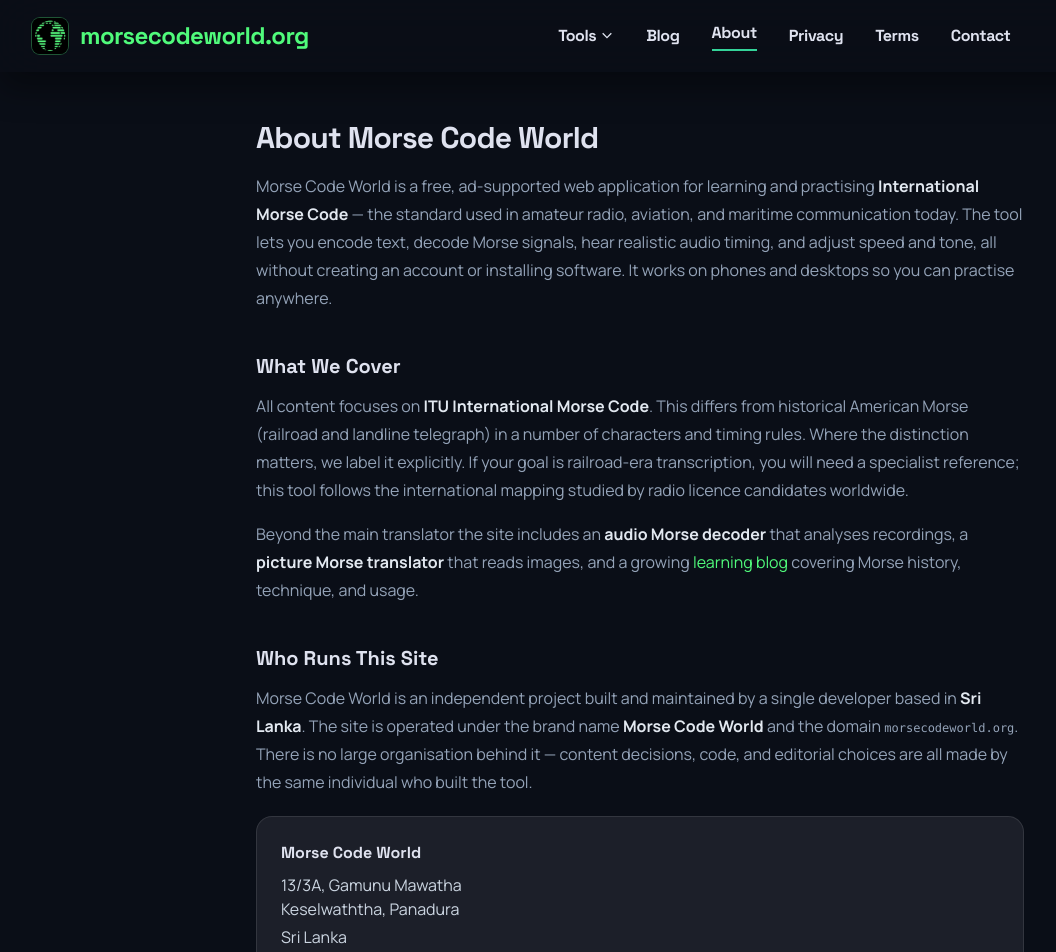
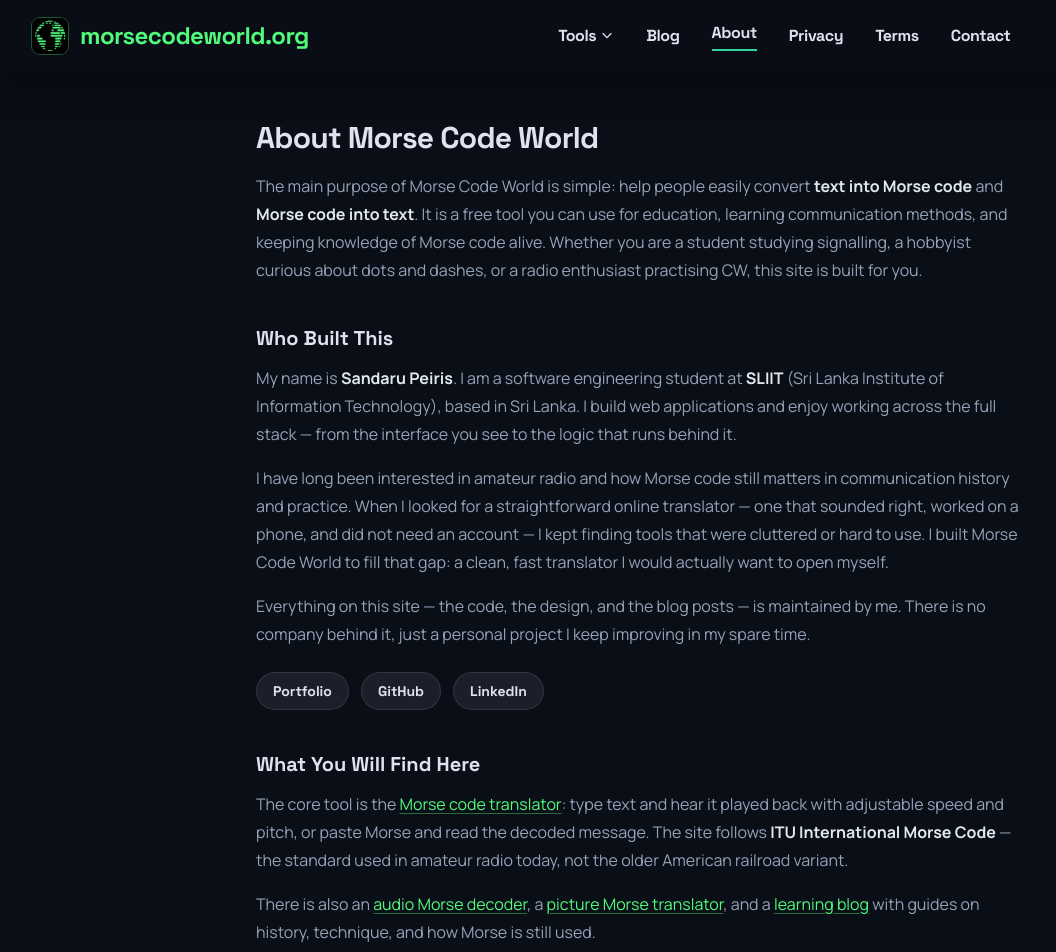
Before and after one commit to sandaru3n/Morse-Code-World, a Next.js app: page /about in a window 1280 px wide. Shown: the top 952 px of the page, without its empty margins (0-1056 px from the left). Built offline with nearby package versions, Linux system fonts and the light colour scheme; no server answers.

Commit message:
Fixed About Page #2

```diff
--- a/app/about/page.tsx
+++ b/app/about/page.tsx
@@ -4,15 +4,22 @@
 import { SiteAddress } from "@/components/SiteAddress";
 import { SITE_NAME, SITE_OPERATOR_NAME, SITE_POSTAL_ADDRESS_SCHEMA, absoluteUrl } from "@/lib/site";
 
+const DEVELOPER = {
+  name: "Sandaru Peiris",
+  linkedIn: "https://www.linkedin.com/in/sandaru-peiris/",
+  github: "https://github.com/sandaru3n",
+  portfolio: "https://sandaru.vercel.app/"
+} as const;
+
 export const metadata: Metadata = {
   alternates: { canonical: "/about" },
   title: "About Morse Code World — Free Online Morse Code Translator",
   description:
-    "Morse Code World is a free online tool for translating, decoding, and learning International Morse Code. Built and maintained by an independent developer based in Sri Lanka.",
+    "Morse Code World was built by Sandaru Peiris to help people convert text to Morse code and back — a free tool for students, hobbyists, and radio enthusiasts.",
   keywords: [
     "about morse code world",
     "morse code translator",
-    "morse code decoder",
+    "Sandaru Peiris",
     "International Morse Code"
   ],
   openGraph: {
@@ -20,7 +27,7 @@
     url: "/about",
     title: "About Morse Code World",
     description:
-      "Morse Code World is a free online tool for translating, decoding, and learning International Morse Code. Built and maintained by an independent developer based in Sri Lanka."
+      "Morse Code World was built by Sandaru Peiris to help people convert text to Morse code and back — a free tool for students, hobbyists, and radio enthusiasts."
   },
   other: {
     "Content-Language": "en"
@@ -42,18 +49,32 @@
   name: "About Morse Code World",
   url: absoluteUrl("/about"),
   description:
-    "Morse Code World is a free online tool for translating, decoding, and learning International Morse Code. Built and maintained by an independent developer based in Sri Lanka.",
+    "Morse Code World was built by Sandaru Peiris to help people convert text to Morse code and back.",
   mainEntity: { "@id": `${absoluteUrl("/")}#organization` },
+  author: {
+    "@type": "Person",
+    name: DEVELOPER.name,
+    url: DEVELOPER.portfolio,
+    sameAs: [DEVELOPER.linkedIn, DEVELOPER.github, DEVELOPER.portfolio]
+  },
   publisher: {
     "@type": "Organization",
     "@id": `${absoluteUrl("/")}#organization`,
     name: SITE_OPERATOR_NAME,
     url: absoluteUrl("/"),
-    address: SITE_POSTAL_ADDRESS_SCHEMA
+    address: SITE_POSTAL_ADDRESS_SCHEMA,
+    founder: {
+      "@type": "Person",
+      name: DEVELOPER.name,
+      url: DEVELOPER.portfolio
+    }
   },
   inLanguage: "en",
   isAccessibleForFree: true
 };
+
+const linkClass =
+  "text-emerald-600 underline decoration-emerald-600/40 underline-offset-[3px] transition-colors hover:text-emerald-700 hover:decoration-emerald-600 dark:text-primary-container dark:decoration-primary-container/40 dark:hover:text-primary-container/90";
 
 export default function AboutPage() {
   return (
@@ -63,72 +84,110 @@
       <div className="flex flex-1 pt-[4.5rem]">
         <main className="flex-1 overflow-y-auto p-3 sm:p-5 lg:p-8">
           <div className="mx-auto max-w-3xl md:py-4">
-
-            {/* ── Page heading ── */}
             <h1 className="font-headline text-2xl font-bold tracking-tight text-neutral-900 dark:text-on-surface sm:text-3xl">
               About Morse Code World
             </h1>
             <p className="mt-4 font-body text-sm leading-relaxed text-slate-600 dark:text-slate-400 sm:text-base sm:leading-7">
-              Morse Code World is a free, ad-supported web application for learning and practising{" "}
-              <strong className="text-neutral-800 dark:text-slate-200">International Morse Code</strong> — the
-              standard used in amateur radio, aviation, and maritime communication today. The tool lets you
-              encode text, decode Morse signals, hear realistic audio timing, and adjust speed and tone, all
-              without creating an account or installing software. It works on phones and desktops so you can
-              practise anywhere.
+              The main purpose of Morse Code World is simple: help people easily convert{" "}
+              <strong className="text-neutral-800 dark:text-slate-200">text into Morse code</strong> and{" "}
+              <strong className="text-neutral-800 dark:text-slate-200">Morse code into text</strong>. It is a
+              free tool you can use for education, learning communication methods, and keeping knowledge of Morse
+              code alive. Whether you are a student studying signalling, a hobbyist curious about dots and dashes,
+              or a radio enthusiast practising CW, this site is built for you.
             </p>
 
-            {/* ── What the site covers ── */}
             <h2 className="mt-10 font-headline text-lg font-bold text-neutral-900 dark:text-on-surface sm:text-xl">
-              What We Cover
+              Who Built This
             </h2>
             <p className="mt-3 font-body text-sm leading-relaxed text-slate-600 dark:text-slate-400 sm:text-base sm:leading-7">
-              All content focuses on <strong className="text-neutral-800 dark:text-slate-200">ITU International Morse Code</strong>.
-              This differs from historical American Morse (railroad and landline telegraph) in a number of characters and
-              timing rules. Where the distinction matters, we label it explicitly. If your goal is railroad-era transcription,
-              you will need a specialist reference; this tool follows the international mapping studied by radio licence
-              candidates worldwide.
+              My name is <strong className="text-neutral-800 dark:text-slate-200">{DEVELOPER.name}</strong>. I am
+              a software engineering student at{" "}
+              <strong className="text-neutral-800 dark:text-slate-200">SLIIT</strong> (Sri Lanka Institute of
+              Information Technology), based in Sri Lanka. I build web applications and enjoy working across the
+              full stack — from the interface you see to the logic that runs behind it.
             </p>
             <p className="mt-4 font-body text-sm leading-relaxed text-slate-600 dark:text-slate-400 sm:text-base sm:leading-7">
-              Beyond the main translator the site includes an <strong className="text-neutral-800 dark:text-slate-200">audio
-              Morse decoder</strong> that analyses recordings, a <strong className="text-neutral-800 dark:text-slate-200">picture
-              Morse translator</strong> that reads images, and a growing{" "}
-              <Link href="/blog" className="text-emerald-600 hover:underline dark:text-primary-container">
+              I have long been interested in amateur radio and how Morse code still matters in communication
+              history and practice. When I looked for a straightforward online translator — one that sounded right,
+              worked on a phone, and did not need an account — I kept finding tools that were cluttered or hard to
+              use. I built Morse Code World to fill that gap: a clean, fast translator I would actually want to
+              open myself.
+            </p>
+            <p className="mt-4 font-body text-sm leading-relaxed text-slate-600 dark:text-slate-400 sm:text-base sm:leading-7">
+              Everything on this site — the code, the design, and the blog posts — is maintained by me. There is no
+              company behind it, just a personal project I keep improving in my spare time.
+            </p>
+
+            <div className="mt-6 flex flex-wrap gap-3">
+              <a
+                href={DEVELOPER.portfolio}
+                target="_blank"
+                rel="noopener noreferrer"
+                className="inline-flex items-center rounded-full border border-slate-200/80 bg-white px-4 py-2 font-headline text-sm font-bold text-neutral-800 transition-colors hover:bg-slate-50 dark:border-white/10 dark:bg-surface-container dark:text-on-surface dark:hover:bg-surface-bright"
+              >
+                Portfolio
+              </a>
+              <a
+                href={DEVELOPER.github}
+                target="_blank"
+                rel="noopener noreferrer"
+                className="inline-flex items-center rounded-full border border-slate-200/80 bg-white px-4 py-2 font-headline text-sm font-bold text-neutral-800 transition-colors hover:bg-slate-50 dark:border-white/10 dark:bg-surface-container dark:text-on-surface dark:hover:bg-surface-bright"
+              >
+                GitHub
+              </a>
+              <a
+                href={DEVELOPER.linkedIn}
+                target="_blank"
+                rel="noopener noreferrer"
+                className="inline-flex items-center rounded-full border border-slate-200/80 bg-white px-4 py-2 font-headline text-sm font-bold text-neutral-800 transition-colors hover:bg-slate-50 dark:border-white/10 dark:bg-surface-container dark:text-on-surface dark:hover:bg-surface-bright"
+              >
+                LinkedIn
+              </a>
+            </div>
+
+            <h2 className="mt-10 font-headline text-lg font-bold text-neutral-900 dark:text-on-surface sm:text-xl">
+              What You Will Find Here
+            </h2>
+            <p className="mt-3 font-body text-sm leading-relaxed text-slate-600 dark:text-slate-400 sm:text-base sm:leading-7">
+              The core tool is the{" "}
+              <Link href="/" className={linkClass}>
+                Morse code translator
+              </Link>
+              : type text and hear it played back with adjustable speed and pitch, or paste Morse and read the
+              decoded message. The site follows{" "}
+              <strong className="text-neutral-800 dark:text-slate-200">ITU International Morse Code</strong> — the
+              standard used in amateur radio today, not the older American railroad variant.
+            </p>
+            <p className="mt-4 font-body text-sm leading-relaxed text-slate-600 dark:text-slate-400 sm:text-base sm:leading-7">
+              There is also an{" "}
+              <Link href="/audio-morse-code-decoder" className={linkClass}>
+                audio Morse decoder
+              </Link>
+              , a{" "}
+              <Link href="/morse-code-picture-translator" className={linkClass}>
+                picture Morse translator
+              </Link>
+              , and a{" "}
+              <Link href="/blog" className={linkClass}>
                 learning blog
               </Link>{" "}
-              covering Morse history, technique, and usage.
+              with guides on history, technique, and how Morse is still used.
             </p>
 
-            {/* ── Site owner / operator ── */}
             <h2 className="mt-10 font-headline text-lg font-bold text-neutral-900 dark:text-on-surface sm:text-xl">
-              Who Runs This Site
+              Location
             </h2>
             <p className="mt-3 font-body text-sm leading-relaxed text-slate-600 dark:text-slate-400 sm:text-base sm:leading-7">
-              Morse Code World is an independent project built and maintained by a single developer based in{" "}
-              <strong className="text-neutral-800 dark:text-slate-200">Sri Lanka</strong>. The site is operated
-              under the brand name <strong className="text-neutral-800 dark:text-slate-200">Morse Code World</strong>{" "}
-              and the domain <span className="font-mono text-xs">morsecodeworld.org</span>. There is no large
-              organisation behind it — content decisions, code, and editorial choices are all made by the
-              same individual who built the tool.
+              Morse Code World is operated from Sri Lanka under the domain{" "}
+              <span className="font-mono text-xs">morsecodeworld.org</span>.
             </p>
             <SiteAddress variant="card" className="mt-5" />
 
-            {/* ── Content policy ── */}
-            <h2 className="mt-10 font-headline text-lg font-bold text-neutral-900 dark:text-on-surface sm:text-xl">
-              Content &amp; Editorial Policy
-            </h2>
-            <p className="mt-3 font-body text-sm leading-relaxed text-slate-600 dark:text-slate-400 sm:text-base sm:leading-7">
-              All translations are generated algorithmically from the ITU Morse code table. Blog articles are
-              written by the site owner and edited for clarity before publication. No AI-generated article text
-              is published without human review and significant editing. Technical accuracy is checked against
-              publicly available ITU and ARRL references.
-            </p>
-
-            {/* ── Contact ── */}
             <h2 className="mt-10 font-headline text-lg font-bold text-neutral-900 dark:text-on-surface sm:text-xl">
               Contact
             </h2>
             <p className="mt-3 font-body text-sm leading-relaxed text-slate-600 dark:text-slate-400 sm:text-base sm:leading-7">
-              For questions about the tool, accessibility issues, or content corrections, please use the contact form:
+              Questions, bug reports, or suggestions? I read every message and try to reply within a few days.
             </p>
             <div className="mt-5">
               <Link
@@ -139,13 +198,11 @@
               </Link>
             </div>
 
-            {/* ── Footer nav ── */}
             <p className="mt-12 font-label text-xs uppercase tracking-widest text-slate-500 dark:text-slate-500">
               <Link href="/" className="text-emerald-600 hover:underline dark:text-primary-container">
                 ← Return to translator
               </Link>
             </p>
-
           </div>
         </main>
       </div>
```
Also changed, not shown: 1 other file (tests, documents, lock files or other folders).
